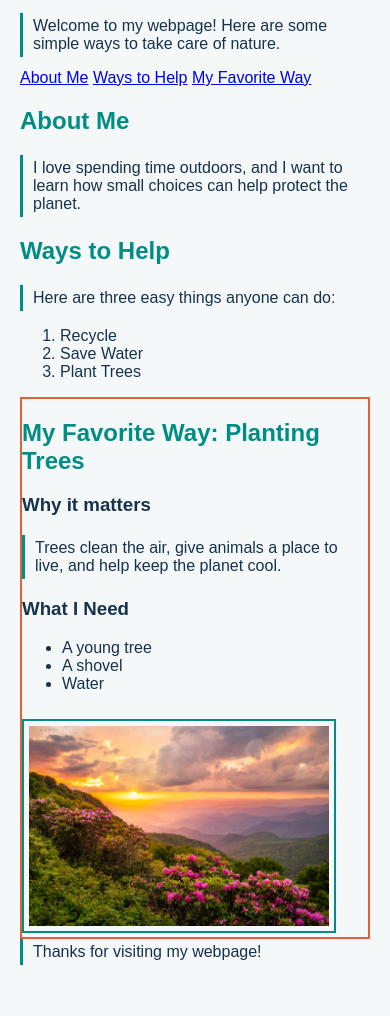
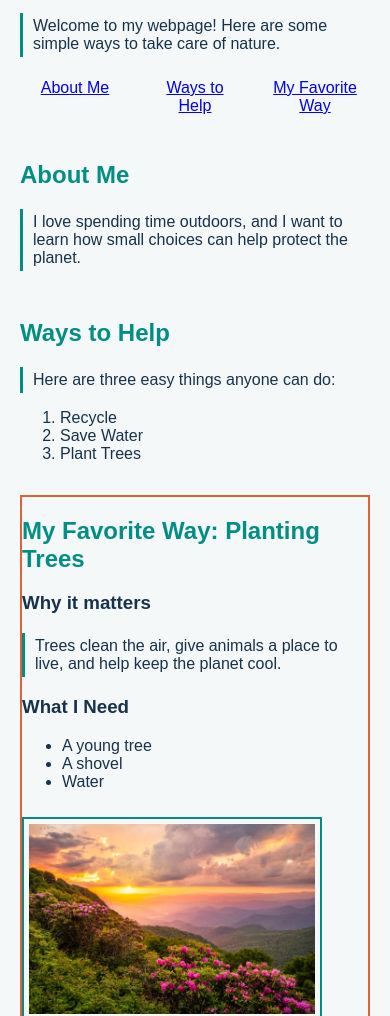
Before and after one commit to msayem22/Hello-World, a plain HTML site: page index.html in a window 390 px wide. Shown: the part 123-1139 px from the top of the page. Before the commit the page ends 1108 px from the top, so only its background shows below. Drawn offline with Linux system fonts and the light colour scheme.

Commit message:
Make layout responsive

```diff
--- a/style.css
+++ b/style.css
@@ -2,7 +2,13 @@ body {
   font-family: Arial, sans-serif;
   background-color: #f4f8f8;
   color: #17324D;
-  margin: 20px;
+  margin: 20px auto;
+  padding: 0 20px;
+  max-width: 1100px;
+}
+
+* {
+  box-sizing: border-box;
 }
 
 h1 {
@@ -16,7 +22,7 @@ h2 {
 }
 
 .card {
-  margin: 16px 0;
+  margin: 0;
   padding: 20px;
   border: 1px solid #17324D;
   background-color: white;
@@ -33,8 +39,58 @@ p {
 }
 
 img {
-  width: 300px;
+  width: 100%;
+  max-width: 300px;
+  height: auto;
   margin-top: 10px;
   padding: 5px;
   border: 2px solid #008D84;
 }
+
+/* Flexbox: the nav links sit in a row */
+nav {
+  display: flex;
+  flex-wrap: wrap;
+  gap: 10px;
+  margin-bottom: 16px;
+}
+
+nav a {
+  flex: 1;
+  text-align: center;
+  padding: 10px;
+}
+
+/* Grid: the cards. One column on phones */
+main {
+  display: grid;
+  grid-template-columns: 1fr;
+  gap: 16px;
+}
+
+footer {
+  margin-top: 16px;
+  text-align: center;
+}
+
+/* Tablet: two columns */
+@media (min-width: 768px) {
+  main {
+    grid-template-columns: 1fr 1fr;
+  }
+
+  #favorite {
+    grid-column: 1 / 3;
+  }
+}
+
+/* Desktop: three columns */
+@media (min-width: 1200px) {
+  main {
+    grid-template-columns: 1fr 1fr 1fr;
+  }
+
+  #favorite {
+    grid-column: auto;
+  }
+}
```
